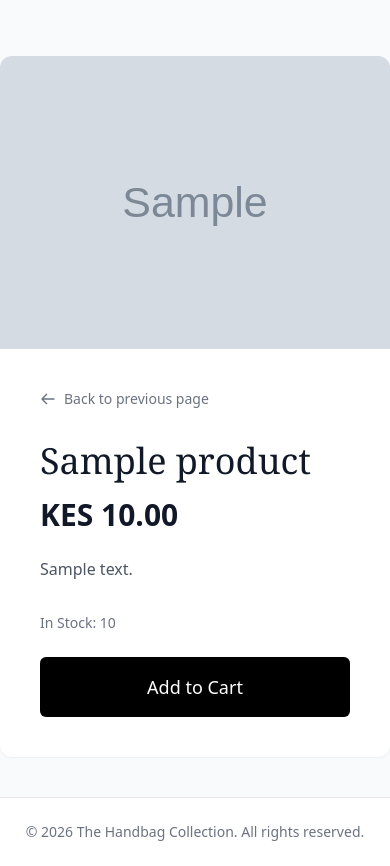
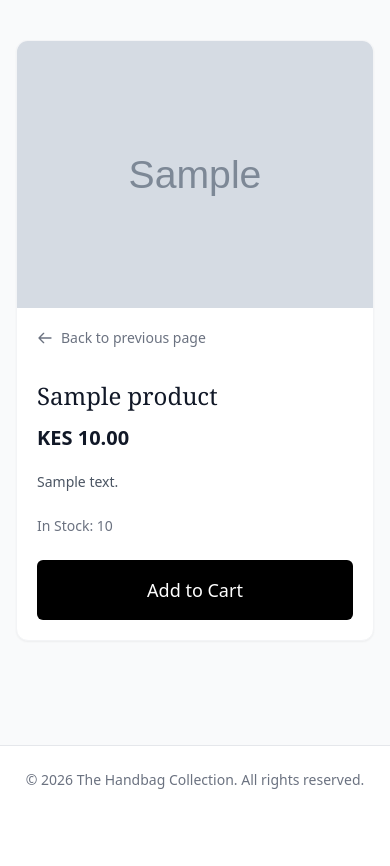
Before and after one commit to Ben-Njoroge/Handbag-Shop, a Django app: page /product/1/ in a window 390 px wide. Shown: the part 127-993 px from the top of the page. After the commit the page ends 916 px from the top, so only its background shows below. Run offline with Django 5.2, Linux system fonts and the light colour scheme; tables that the repository leaves empty hold one stand-in row (values such as "Sample post"); grey boxes marked "Sample" are stand-in pictures; some libraries are stand-ins or nearby versions.

Commit message:
Improve product detail page for mobile responsiveness

```diff
--- a/bagApp/templates/bagApp/product_detail.html
+++ b/bagApp/templates/bagApp/product_detail.html
@@ -2,8 +2,9 @@
 
 {% block content %}
 
-    <div class="max-w-6xl mx-auto bg-white rounded-xl shadow-sm overflow-hidden mt-10">
-        <div class="grid grid-cols-1 md:grid-cols-2">
+    <div class="max-w-6xl mx-auto px-4 mt-6 md:mt-10 mb-16">
+        <div class="bg-white rounded-xl shadow-sm overflow-hidden border border-gray-100">
+            <div class="grid grid-cols-1 md:grid-cols-2">
 
             <!-- Product Image -->
             <div class="bg-gray-100">
@@ -11,7 +12,7 @@
             </div>
 
             <!-- Product Details -->
-            <div class="p-10 flex flex-col justify-center">
+            <div class="p-5 sm:p-8 md:p-10 flex flex-col justify-center">
                 <!-- Smart Back Button -->
                 <button onclick="history.back()" class="text-sm text-gray-500 hover:text-black mb-8 flex items-center gap-2 group transition">
                     <svg class="w-4 h-4 transform group-hover:-translate-x-1 transition-transform" fill="none" stroke="currentColor" viewBox="0 0 24 24">
@@ -20,12 +21,12 @@
                     Back to previous page
                 </button>
 
-                <h1 class="text-4xl font-serif text-gray-900 mb-4">{{ product.name }}</h1>
-                <p class="text-3xl font-semibold text-gray-900 mb-6">KES {{ product.price }}</p>
+                <h1 class="text-2xl sm:text-3xl md:text-4xl font-serif text-gray-900 mb-3 md:mb-4">{{ product.name }}</h1>
+                    <p class="text-xl sm:text-2xl md:text-3xl font-semibold text-gray-900 mb-5 md:mb-6">KES {{ product.price }}</p>
 
-                <div class="prose text-gray-600 mb-8">
-                    <p>{{ product.description }}</p>
-                </div>
+                    <div class="prose text-sm sm:text-base text-gray-600 mb-6 md:mb-8">
+                        <p>{{ product.description }}</p>
+                    </div>
 
                 <p class="text-sm text-gray-500 mb-6">In Stock: {{ product.stock_quantity }}</p>
 
@@ -36,7 +37,7 @@
             </button>
         </form>
             </div>
-
+            </div>
         </div>
     </div>
 
```
